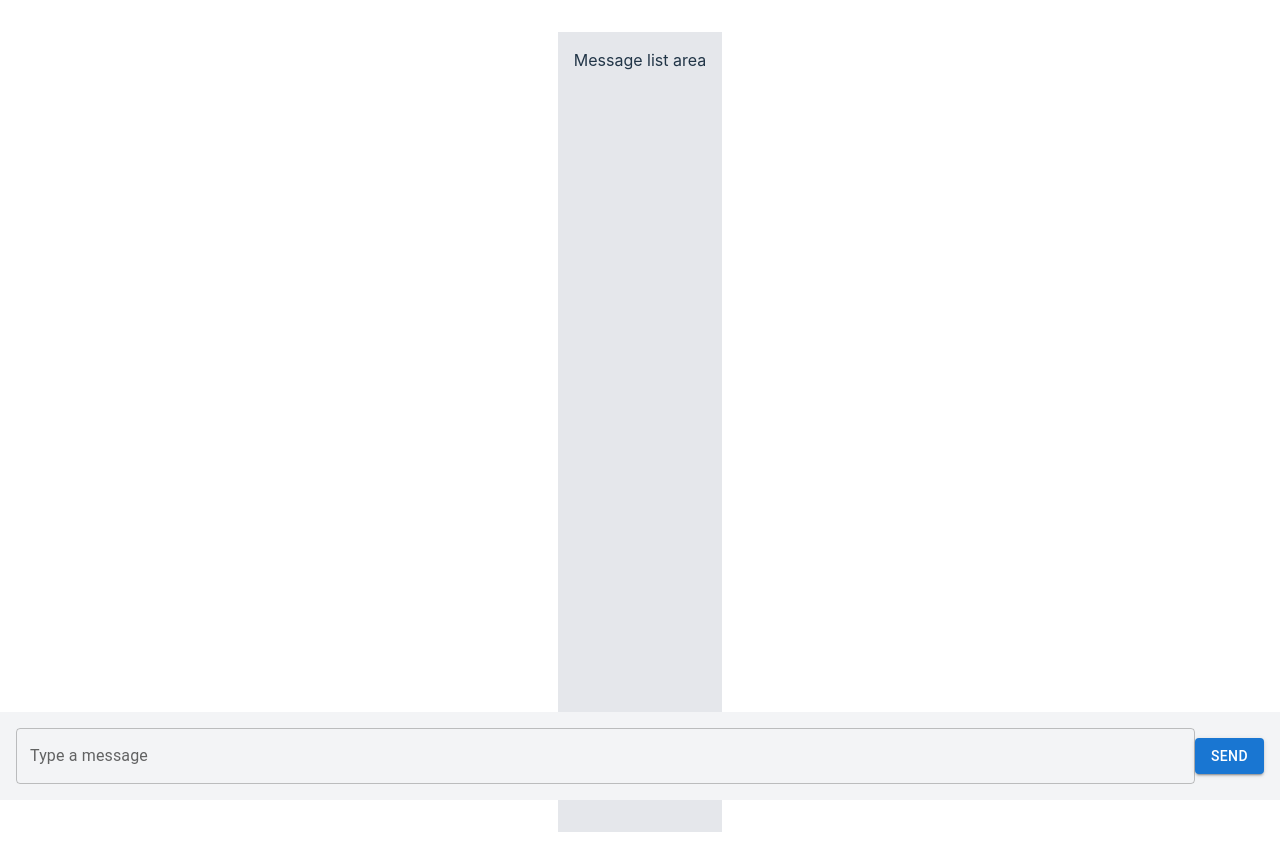
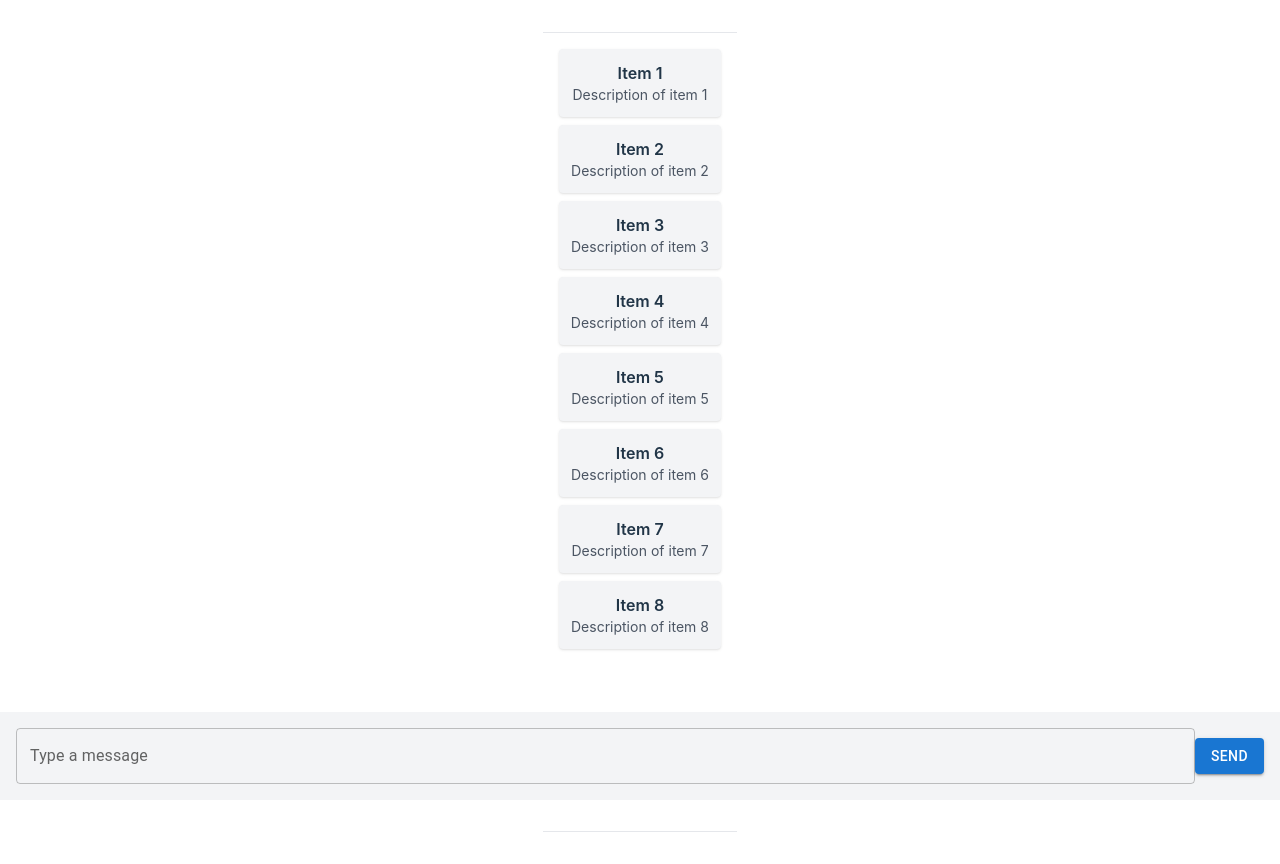
Before and after one commit to Michi0808/my-chat-ui, a React (Vite) app: page / in a window 1280 px wide. Built offline with nearby package versions, Linux system fonts and the light colour scheme.

Commit message:
Create DataList and Sidebar components

```diff
--- a/package.json
+++ b/package.json
@@ -12,6 +12,7 @@
   "dependencies": {
     "@emotion/react": "^11.14.0",
     "@emotion/styled": "^11.14.0",
+    "@mui/icons-material": "^6.4.3",
     "@mui/material": "^6.4.3",
     "react": "^19.0.0",
     "react-dom": "^19.0.0"
--- a/src/App.tsx
+++ b/src/App.tsx
@@ -3,14 +3,13 @@ import reactLogo from './assets/react.svg'
 import viteLogo from '/vite.svg'
 import './App.css'
 import ChatForm from "./components/ChatForm";
+import DataList from "./components/DataList";
 
 function App() {
   return (
     <div className="flex flex-col h-screen">
-      {/* Message list area (placeholder) */}
-      <div className="flex-1 bg-gray-200 p-4">
-        Message list area
-      </div>
+      {/* Scrollable data list */}
+      <DataList />
 
       {/* Chat input form at the bottom */}
       <ChatForm />
--- /dev/null
+++ b/src/components/DataList.tsx
@@ -0,0 +1,51 @@
+import { useState } from "react";
+import Sidebar from "./Sidebar";
+
+const dummyData = [
+  { id: 1, name: "Item 1", description: "Description of item 1" },
+  { id: 2, name: "Item 2", description: "Description of item 2" },
+  { id: 3, name: "Item 3", description: "Description of item 3" },
+  { id: 4, name: "Item 4", description: "Description of item 4" },
+  { id: 5, name: "Item 5", description: "Description of item 5" },
+  { id: 6, name: "Item 6", description: "Description of item 6" },
+  { id: 7, name: "Item 7", description: "Description of item 7" },
+  { id: 8, name: "Item 8", description: "Description of item 8" },
+];
+
+const DataList = () => {
+  const [selectedItem, setSelectedItem] = useState<{
+    id: number;
+    name: string;
+    description: string;
+  } | null>(null);
+  const [isSidebarOpen, setIsSidebarOpen] = useState(false);
+
+  const handleItemClick = (item: { id: number; name: string; description: string }) => {
+    setSelectedItem(item);
+    setIsSidebarOpen(true);
+  };
+
+  const handleCloseSidebar = () => {
+    setIsSidebarOpen(false);
+  };
+
+  return (
+    <div className="flex-1 overflow-y-auto p-4 bg-white border-t border-b">
+      {dummyData.map((item) => (
+        <div
+          key={item.id}
+          className="mb-2 p-3 bg-gray-100 rounded shadow cursor-pointer hover:bg-gray-200 transition"
+          onClick={() => handleItemClick(item)}
+        >
+          <h3 className="font-semibold">{item.name}</h3>
+          <p className="text-sm text-gray-600">{item.description}</p>
+        </div>
+      ))}
+
+      {/* Sidebar Component */}
+      <Sidebar isOpen={isSidebarOpen} onClose={handleCloseSidebar} selectedItem={selectedItem} />
+    </div>
+  );
+};
+
+export default DataList;
--- /dev/null
+++ b/src/components/Sidebar.tsx
@@ -0,0 +1,37 @@
+import { Drawer, IconButton, Typography } from "@mui/material";
+import CloseIcon from "@mui/icons-material/Close";
+
+type SidebarProps = {
+  isOpen: boolean;
+  onClose: () => void;
+  selectedItem: { id: number; name: string; description: string } | null;
+};
+
+const Sidebar = ({ isOpen, onClose, selectedItem }: SidebarProps) => {
+  return (
+    <Drawer anchor="right" open={isOpen} onClose={onClose}>
+      <div className="w-80 p-4">
+        <div className="flex justify-between items-center">
+          <Typography variant="h6">Details</Typography>
+          <IconButton onClick={onClose}>
+            <CloseIcon />
+          </IconButton>
+        </div>
+        {selectedItem ? (
+          <div className="mt-4">
+            <Typography variant="h5">{selectedItem.name}</Typography>
+            <Typography variant="body1" className="text-gray-600 mt-2">
+              {selectedItem.description}
+            </Typography>
+          </div>
+        ) : (
+          <Typography variant="body1" className="text-gray-500 mt-4">
+            Select an item from the list.
+          </Typography>
+        )}
+      </div>
+    </Drawer>
+  );
+};
+
+export default Sidebar;
```
Also changed, not shown: 1 other file (tests, documents, lock files or other folders).
